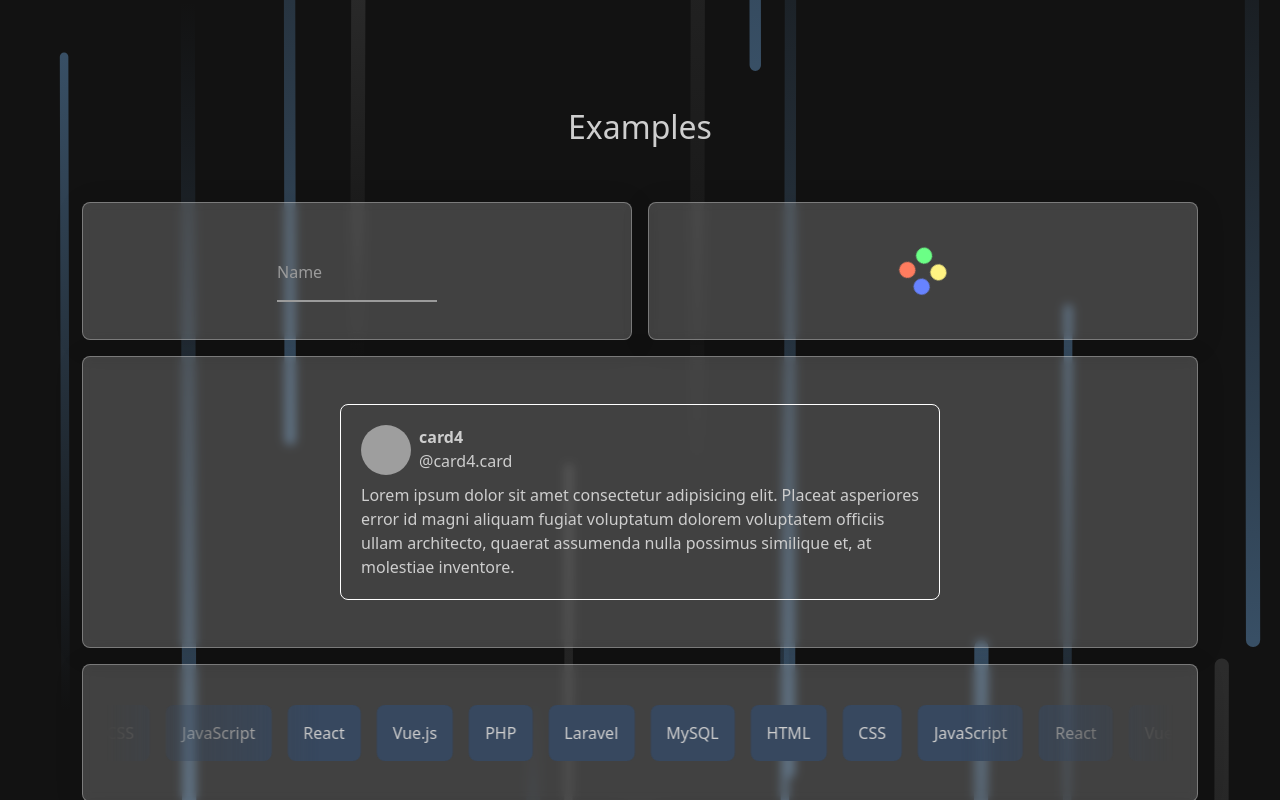
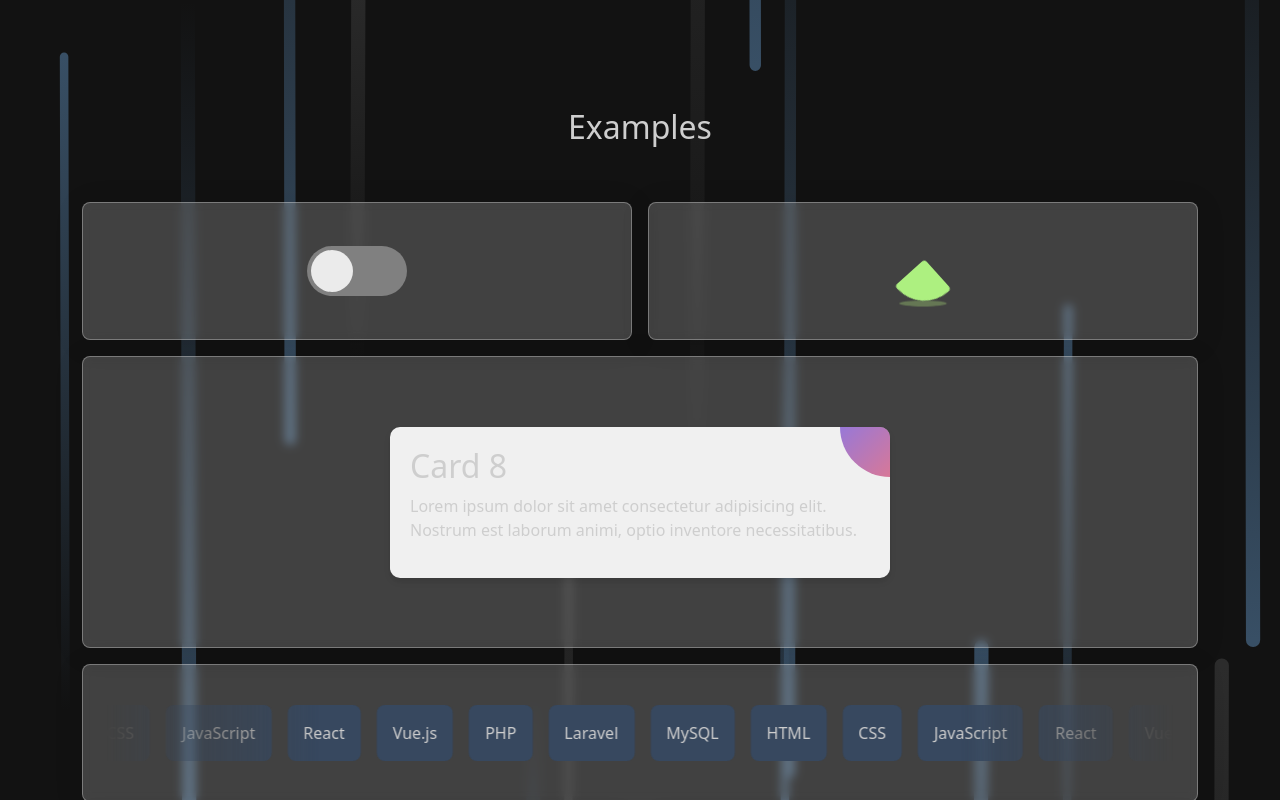
Before and after one commit to BernatDev6/Components_storage_React, a React (Vite) app: page / in a window 1280 px wide. Shown: the part 532-1332 px from the top of the page. Built offline with nearby package versions, Linux system fonts and the light colour scheme; grey boxes are pictures that could not be loaded.

Commit message:
libreria sonner incorporada, para alerta al copiar codigo del pre + cambio en componentes del bento + card 8 modificada el width

```diff
--- a/package.json
+++ b/package.json
@@ -13,7 +13,8 @@
     "bootstrap": "^5.3.3",
     "react": "^18.3.1",
     "react-dom": "^18.3.1",
-    "react-router": "^7.0.2"
+    "react-router": "^7.0.2",
+    "sonner": "^1.7.1"
   },
   "devDependencies": {
     "@eslint/js": "^9.13.0",
--- a/src/components/ComponentViewer/ComponentViewer.css
+++ b/src/components/ComponentViewer/ComponentViewer.css
@@ -64,7 +64,7 @@
   height: 100%;
   max-height: 70vh;
   white-space: pre-wrap;
-  margin: 0;
+  margin: 0 0 var(--space-medium) 0;
   background-color: var(--color-bg-secondary);
   color: var(--primary-text-color);
   padding: 0 var(--space-medium) var(--space-medium) var(--space-medium);
--- a/src/components/ComponentViewer/ComponentViewer.jsx
+++ b/src/components/ComponentViewer/ComponentViewer.jsx
@@ -2,6 +2,7 @@
 import React, { useState, useEffect } from 'react';
 import { Link } from "react-router";
 import { NavbarComponent } from '../NavbarComponente/NavbarComponent';
+import { toast, Toaster } from 'sonner';
 import './ComponentViewer.css';
 
 export const ComponentViewer = ({ components }) => {
@@ -19,12 +20,15 @@ export const ComponentViewer = ({ components }) => {
   const copyToClipboard = (code) => {
     navigator.clipboard
       .writeText(code)
-      .then(() => alert('Código copiado al portapapeles!'))
-      .catch((err) => console.error('Error al copiar el código: ', err));
+      .then(() => toast.success('Código copiado!'))
+      .catch((err) => toast.error('Error al copiar el código'));
   };
 
   return (
     <div className="viewer-container d-flex flex-column flex-lg-row">
+      {/* Toaster para notificaciones */}
+      <Toaster position="top-center" richColors/>
+
       {/* Aside separado en su propio componente */}
       <NavbarComponent
         components={components}
@@ -38,7 +42,7 @@ export const ComponentViewer = ({ components }) => {
 
         <div className='d-flex flex-column flex-lg-row gap-3'>
 
-          <div className="component-show w-100 d-flex flex-column align-items-center">
+          <div className="component-show w-100 d-flex flex-column align-items-center mb-lg-0 mb-3">
             <h2 className="h2">{activeComponent.name}</h2>
             <div className="component-result mt-5">{activeComponent.component}</div>
           </div>
@@ -92,8 +96,7 @@ export const ComponentViewer = ({ components }) => {
                 </pre>
               </div>
             </div>
-        </div>
-
+          </div>
         </div>
       </div>
     </div>
--- a/src/components/HomePage/BentoHome/BentoHome.jsx
+++ b/src/components/HomePage/BentoHome/BentoHome.jsx
@@ -1,11 +1,11 @@
 import React from 'react'
 import './BentoHome.css'
-import { InputComp1 } from '../../inputs/input1/InputComp1';
+import { InputComp7 } from '../../inputs/input7/InputComp7';
 import { InputComp2 } from '../../inputs/input2/InputComp2';
 import { CardComp3 } from '../../cards/card3/CardComp3';
-import { CardComp4 } from '../../cards/card4/CardComp4';
+import { CardComp8 } from '../../cards/card8/CardComp8';
 import { LoaderComp3 } from '../../loaders/loader3/LoaderComp3';
-import { LoaderComp2 } from '../../loaders/loader2/LoaderComp2';
+import { LoaderComp4 } from '../../loaders/loader4/LoaderComp4';
 
 export const BentoHome = () => {
   return (
@@ -13,13 +13,13 @@ export const BentoHome = () => {
         <h2 className='text-center'>Examples</h2>
         <section className="container bento py-5">
             <div className="div1 group">
-                <InputComp1 />
+                <InputComp7 />
             </div>
             <div className="div2 group">
-                <LoaderComp2 />
+                <LoaderComp4 />
             </div>
             <div className="div3 group">
-                <CardComp4 />
+                <CardComp8 />
             </div>
             <div className="div4 group">
                 <CardComp3 />
--- a/src/components/cards/card8/CardComp8.css
+++ b/src/components/cards/card8/CardComp8.css
@@ -1,5 +1,7 @@
 .card8 {
+  max-width: 500px;
   position: relative;
+  cursor: pointer;
   background: #f0f0f0;
   border-radius: 10px;
   overflow: hidden;
--- a/src/components/cards/card8/CardComp8.jsx
+++ b/src/components/cards/card8/CardComp8.jsx
@@ -29,7 +29,9 @@ export const CardComp8 = () => {
 
 export const CardComp8CSS = `
 .card8 {
+  max-width: 500px;
   position: relative;
+  cursor: pointer;
   background: #f0f0f0;
   border-radius: 10px;
   overflow: hidden;
```
Also changed, not shown: 1 other file (tests, documents, lock files or other folders).
